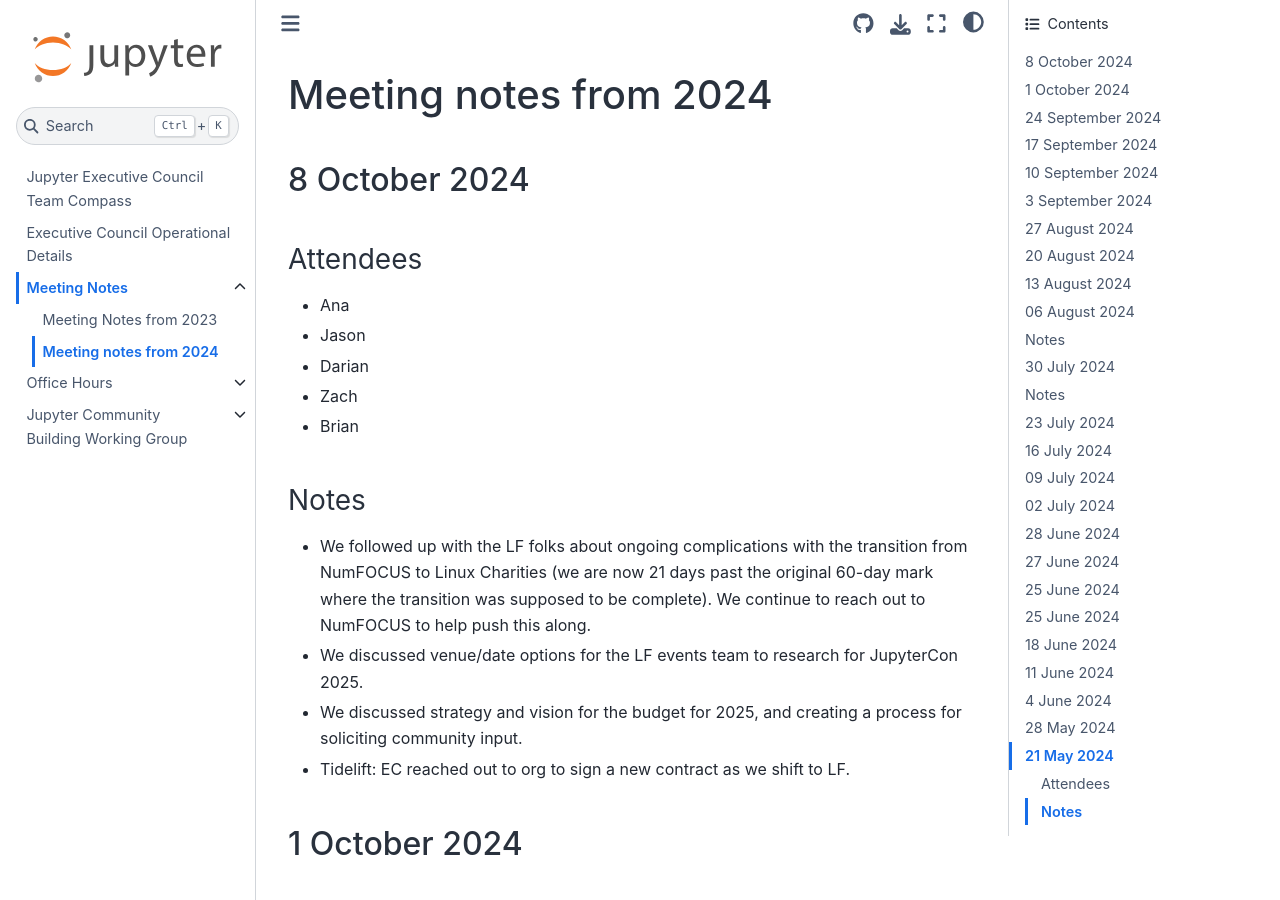
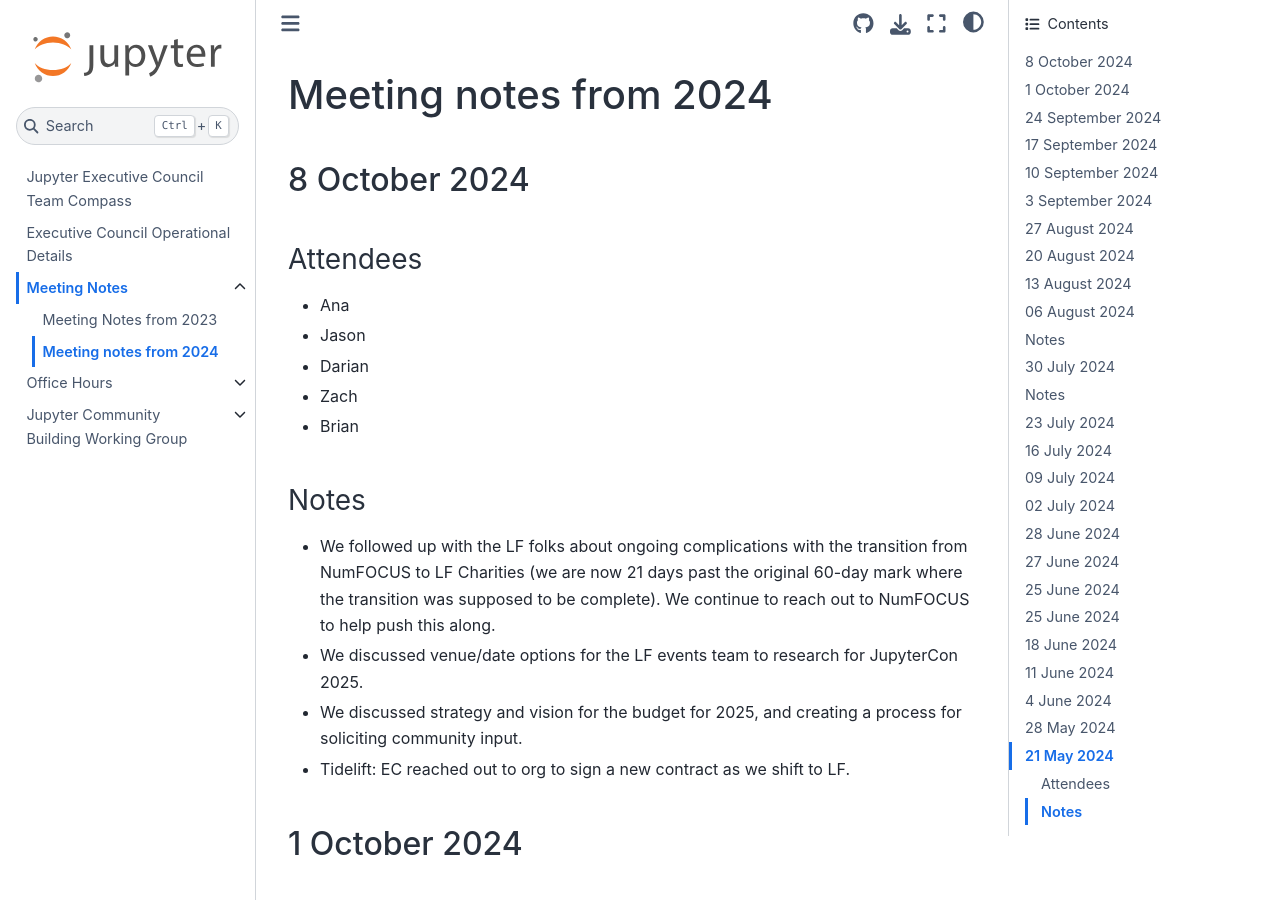
Before and after one commit to jupyter-governance/ec-team-compass, a Sphinx documentation site: the page built from docs/meeting_notes/2024.md, in a window 1280 px wide and 900 px high. Built offline with Sphinx 7.4.7 and the Sphinx Book theme 1.1.4, drawn with Linux system fonts in a browser that asks for light colours.

Commit message:
Update docs/meeting_notes/2024.md

```diff
--- a/docs/meeting_notes/2024.md
+++ b/docs/meeting_notes/2024.md
@@ -10,7 +10,7 @@
 - Brian
 
 ### Notes
-- We followed up with the LF folks about ongoing complications with the transition from NumFOCUS to Linux Charities (we are now 21 days past the original 60-day mark where the transition was supposed to be complete). We continue to reach out to NumFOCUS to help push this along.
+- We followed up with the LF folks about ongoing complications with the transition from NumFOCUS to LF Charities (we are now 21 days past the original 60-day mark where the transition was supposed to be complete). We continue to reach out to NumFOCUS to help push this along.
 - We discussed venue/date options for the LF events team to research for JupyterCon 2025.
 - We discussed strategy and vision for the budget for 2025, and creating a process for soliciting community input.
 - Tidelift: EC reached out to org to sign a new contract as we shift to LF.
```
